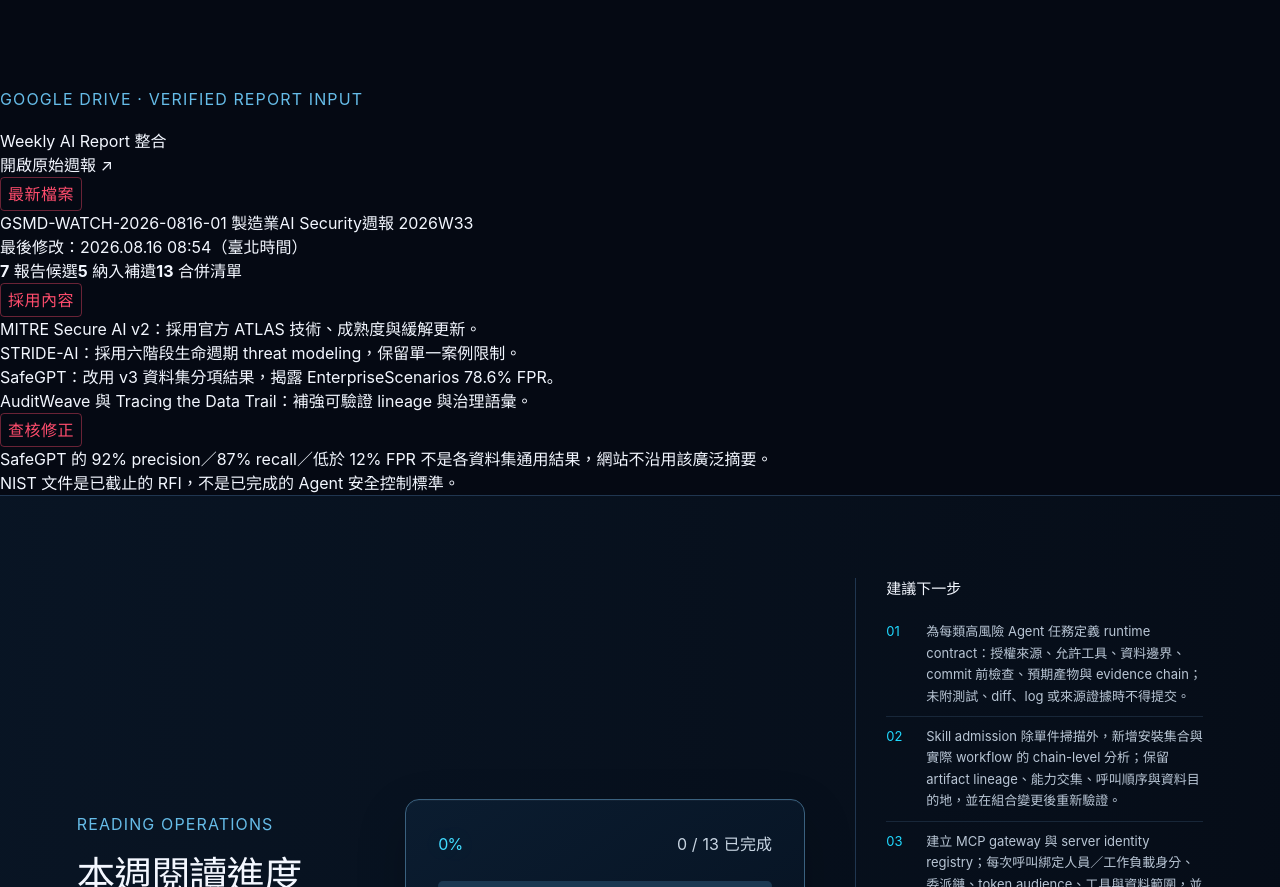
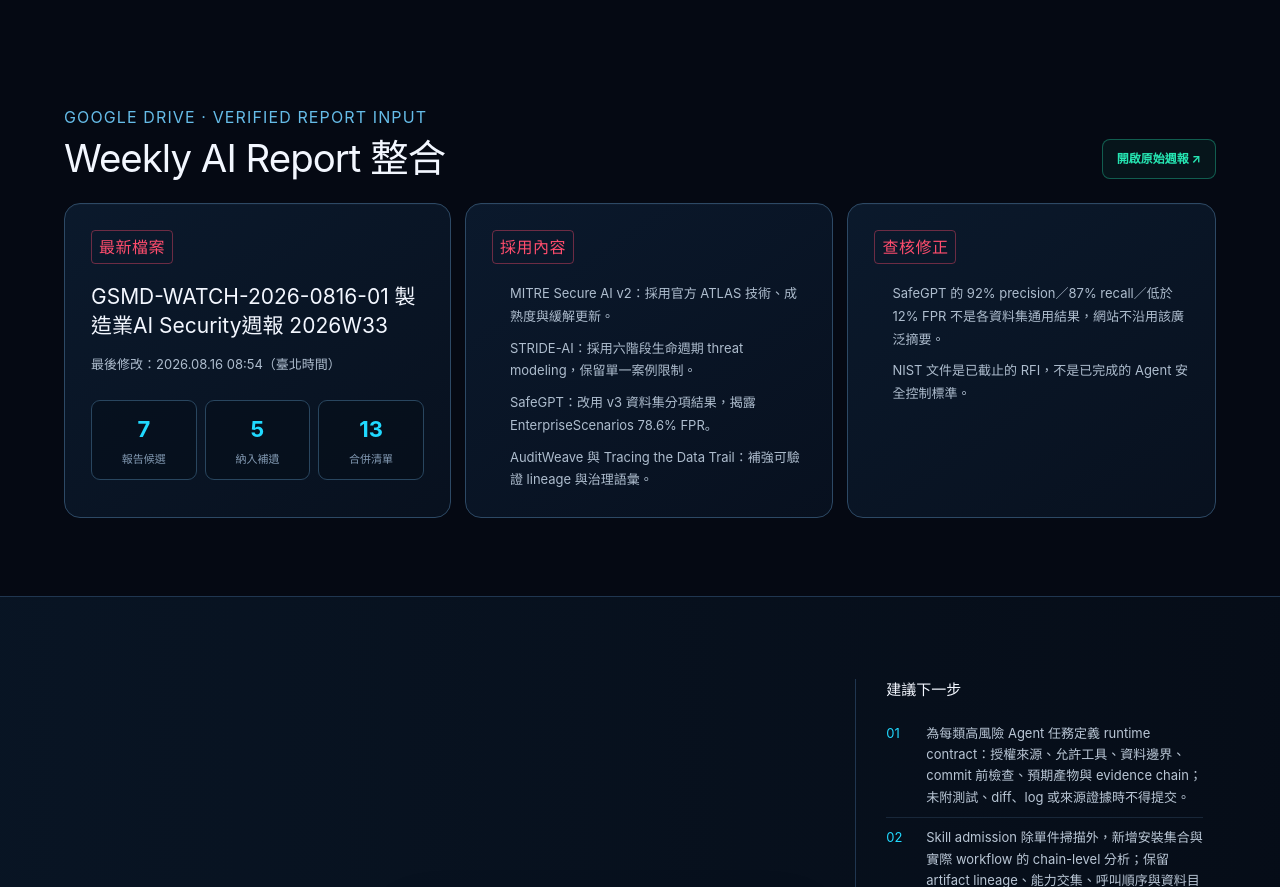
Before and after one commit to chinchiang/WeeklySecurityResearch, a Next.js app: page / in a window 1280 px wide. Shown: the part 5875-6762 px from the top of the page. Built offline with nearby package versions, Linux system fonts and the light colour scheme.

Commit message:
Style report integration for desktop and mobile

```diff
--- a/app/globals.css
+++ b/app/globals.css
@@ -372,7 +372,7 @@ main { min-height: 100vh; overflow: hidden; }
 .route-line { position: absolute; height: 1px; transform-origin: left; background: linear-gradient(90deg, var(--cyan), rgba(32,217,255,.15)); }
 .route-line.l1 { left: 17px; top: 77px; width: 144px; transform: rotate(23deg); }.route-line.l2 { left: 151px; top: 130px; width: 141px; transform: rotate(-38deg); }.route-line.l3 { left: 261px; top: 48px; width: 174px; transform: rotate(58deg); }
 
-.featured, .library, .progress-section, .about { scroll-margin-top: 96px; }
+.featured, .library, .report-integration, .progress-section, .about { scroll-margin-top: 96px; }
 .featured { padding: 52px 5vw 32px; }
 .section-heading { display: flex; align-items: end; justify-content: space-between; gap: 28px; max-width: 1480px; margin: 0 auto 28px; }
 .section-heading .eyebrow { margin-bottom: 8px; }
@@ -476,6 +476,22 @@ main { min-height: 100vh; overflow: hidden; }
 .empty-state { max-width: 1480px; margin: 20px auto 0; padding: 60px; text-align: center; border: 1px dashed #2b435c; color: var(--muted); }
 .empty-state b { color: var(--cyan); font: 12px/1 ui-monospace, monospace; letter-spacing: .13em; }
 .empty-state p { font-size: 13px; }
+
+.report-integration { padding: 18px 5vw 78px; }
+.report-heading { max-width: 1480px; display: flex; align-items: end; justify-content: space-between; gap: 24px; margin: 0 auto 24px; }
+.report-heading h2 { margin: 0; font-size: clamp(30px, 3vw, 42px); line-height: 1.1; letter-spacing: -.025em; }
+.report-heading .eyebrow { margin-bottom: 8px; }
+.report-heading > a { padding: 10px 14px; border: 1px solid rgba(38,230,179,.34); border-radius: 8px; color: var(--success); background: rgba(38,230,179,.055); font-size: 12px; font-weight: 700; }
+.report-grid { max-width: 1480px; display: grid; grid-template-columns: 1.05fr 1fr 1fr; gap: 14px; margin: auto; }
+.report-grid article { min-height: 250px; padding: 26px; border: 1px solid #2d4965; border-radius: 16px; background: linear-gradient(145deg, rgba(11,26,45,.96), rgba(8,17,31,.96)); box-shadow: inset 0 1px rgba(255,255,255,.025); }
+.report-grid h3 { margin: 18px 0 12px; font-size: 21px; line-height: 1.4; }
+.report-grid p, .report-grid li { color: #aebdce; font-size: 13px; line-height: 1.75; }
+.report-grid ul { display: grid; gap: 9px; margin: 18px 0 0; padding-left: 18px; }
+.report-grid li::marker { color: var(--cyan); }
+.report-counts { display: grid; grid-template-columns: repeat(3, 1fr); gap: 8px; margin-top: 24px; }
+.report-counts span { padding: 12px 10px; border: 1px solid #29465f; border-radius: 9px; color: #8299b2; background: rgba(5,14,25,.55); font-size: 11px; text-align: center; }
+.report-counts b { display: block; margin-bottom: 5px; color: var(--cyan); font-size: 22px; }
+
 
 .progress-section { display: grid; grid-template-columns: .8fr 1.15fr 1fr; gap: 50px; align-items: center; padding: 82px 6vw; border-block: 1px solid var(--line); background: linear-gradient(90deg, rgba(9,22,38,.88), rgba(6,13,24,.95)); }
 .progress-section > div:first-child > p:last-child { max-width: 360px; color: #6e849e; font-size: 12px; line-height: 1.8; }
@@ -731,6 +747,10 @@ button:focus-visible, a:focus-visible, select:focus-visible, input:focus-visible
   .hero-intel { justify-self: stretch; width: 100%; margin-top: 8px; }
   .threat-route { display: none; }
   .featured, .library, .about { padding-inline: 18px; }
+  .report-integration { padding: 12px 18px 60px; }
+  .report-heading { align-items: start; flex-direction: column; }
+  .report-grid { grid-template-columns: 1fr; }
+  .report-grid article { min-height: 0; padding: 22px 20px; }
   .section-heading { align-items: start; flex-direction: column; }
   .featured-card { grid-template-columns: 1fr; }
   .rank-panel { min-height: 70px; flex-direction: row; justify-content: space-between; padding: 0 22px; border-right: 0; border-bottom: 1px solid var(--line); }
```
